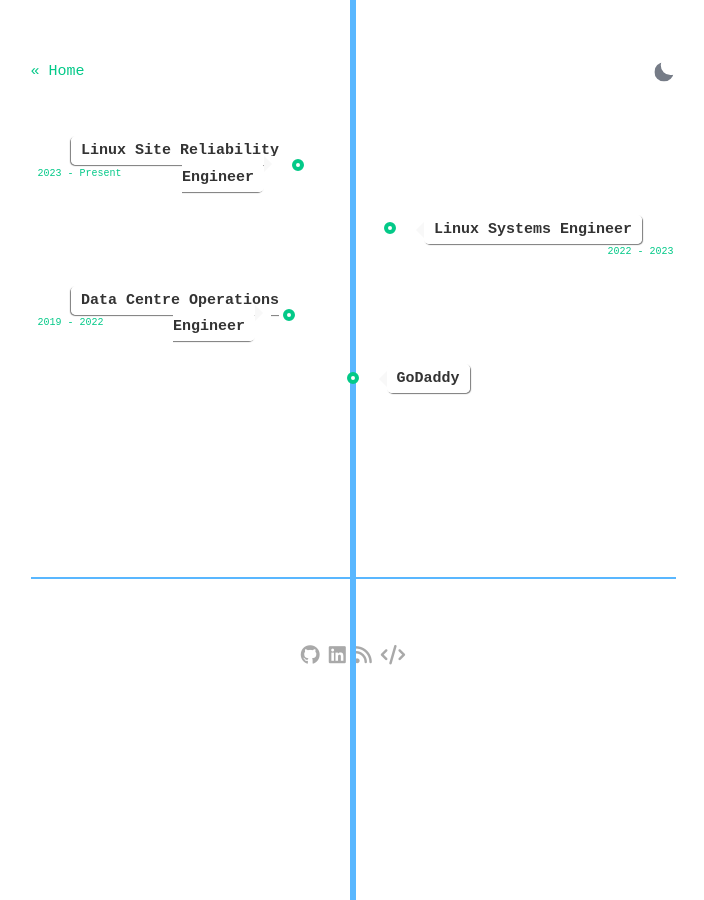
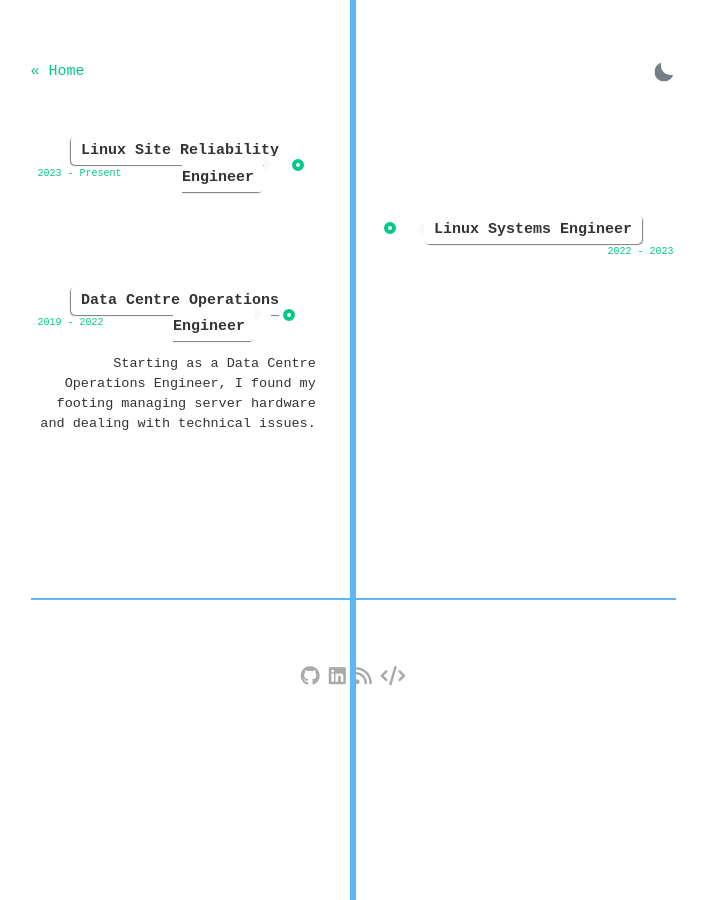
Before and after one commit to LiamAEdwards/liamaedwards.me, a Jekyll site: the page built from about.html, in a window 1280 px wide. Shown: the whole page, without its empty margins (287-991 px from the left). Built offline with Jekyll 4.4.1, drawn with Linux system fonts in a browser that asks for light colours.

Commit message:
Added a simple description

```diff
--- a/about.html
+++ b/about.html
@@ -48,20 +48,10 @@ layout: default
                     <span class="time-wrapper"><span class="time">2019 - 2022</span></span>
                 </div>
                 <div class="desc">
+			Starting as a Data Centre Operations Engineer, I found my footing managing server hardware and dealing with technical issues.
                 </div>
             </div>
         </li>
-
-
-        <!-- Item 4 -->
-        <li>
-            <div class="direction-r">
-                <div class="flag-wrapper">
-                    <span class="flag">GoDaddy</span>
-                </div>
-                <div class="desc">
-                </div>
-            </div>
 
     </ul>
 
```
